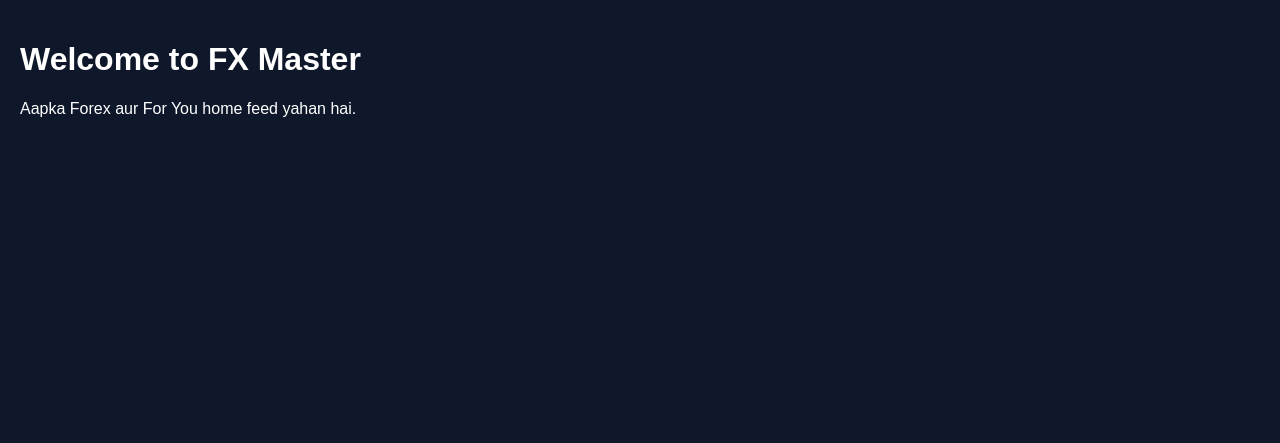
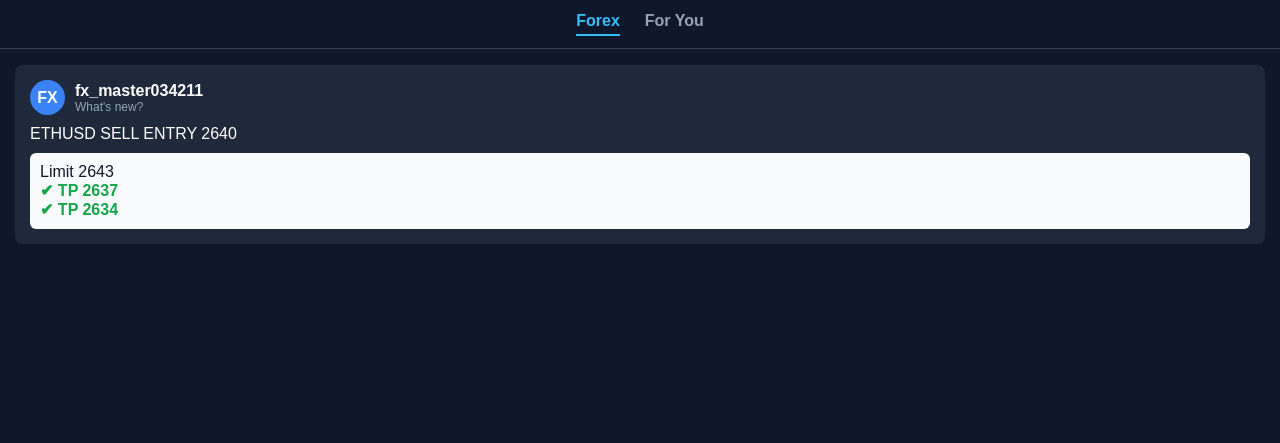
Before and after one commit to irfanali7542543-web/FX.master, a Flask app: page / in a window 1280 px wide. Shown: the top 443 px of the page. Run offline with Flask 3, Linux system fonts and the light colour scheme.

Commit message:
Add Forex and For You top tabs to index.html

```diff
--- a/templates/index.html
+++ b/templates/index.html
@@ -4,16 +4,48 @@
     <meta charset="UTF-8">
     <meta name="viewport" content="width=device-width, initial-scale=1.0">
     <title>FX Master - Home</title>
-    <!-- FontAwesome icons for buttons -->
     <link rel="stylesheet" href="https://cdnjs.cloudflare.com/ajax/libs/font-awesome/6.4.0/css/all.min.css">
     <style>
         body {
             margin: 0;
+            padding-top: 50px; /* Space for top tabs */
             padding-bottom: 70px; /* Space for bottom nav */
             background-color: #0f172a;
             color: #ffffff;
             font-family: Arial, sans-serif;
         }
+        /* Top Tabs styling */
+        .top-tabs {
+            position: fixed;
+            top: 0;
+            left: 0;
+            width: 100%;
+            background: #0f172a;
+            display: flex;
+            justify-content: center;
+            gap: 25px;
+            padding: 12px 0;
+            border-bottom: 1px solid #334155;
+            z-index: 1000;
+        }
+        .top-tab {
+            color: #94a3b8;
+            text-decoration: none;
+            font-size: 16px;
+            font-weight: bold;
+            padding-bottom: 4px;
+        }
+        .top-tab.active {
+            color: #38bdf8;
+            border-bottom: 2px solid #38bdf8;
+        }
+
+        /* Content area */
+        .content-section {
+            padding: 15px;
+        }
+
+        /* Bottom Navigation Bar styling */
         .bottom-nav {
             position: fixed;
             bottom: 0;
@@ -46,9 +78,29 @@
 </head>
 <body>
 
-    <div style="padding: 20px;">
-        <h1>Welcome to FX Master</h1>
-        <p>Aapka Forex aur For You home feed yahan hai.</p>
+    <!-- Top Tabs (Forex & For You) -->
+    <div class="top-tabs">
+        <a href="/" class="top-tab active">Forex</a>
+        <a href="/for-you" class="top-tab">For You</a>
+    </div>
+
+    <!-- Main Content Feed -->
+    <div class="content-section">
+        <div style="background: #1e293b; padding: 15px; border-radius: 8px; margin-bottom: 15px;">
+            <div style="display: flex; align-items: center; margin-bottom: 10px;">
+                <div style="background: #3b82f6; color: white; width: 35px; height: 35px; border-radius: 50%; display: flex; align-items: center; justify-content: center; font-weight: bold; margin-right: 10px;">FX</div>
+                <div>
+                    <div style="font-weight: bold;">fx_master034211</div>
+                    <div style="font-size: 12px; color: #94a3b8;">What's new?</div>
+                </div>
+            </div>
+            <div>ETHUSD SELL ENTRY 2640</div>
+            <div style="background: #f8fafc; color: #0f172a; padding: 10px; border-radius: 6px; margin-top: 10px;">
+                <div>Limit 2643</div>
+                <div style="color: #16a34a; font-weight: bold;">✔ TP 2637</div>
+                <div style="color: #16a34a; font-weight: bold;">✔ TP 2634</div>
+            </div>
+        </div>
     </div>
 
     <!-- Bottom Navigation Bar -->
```
